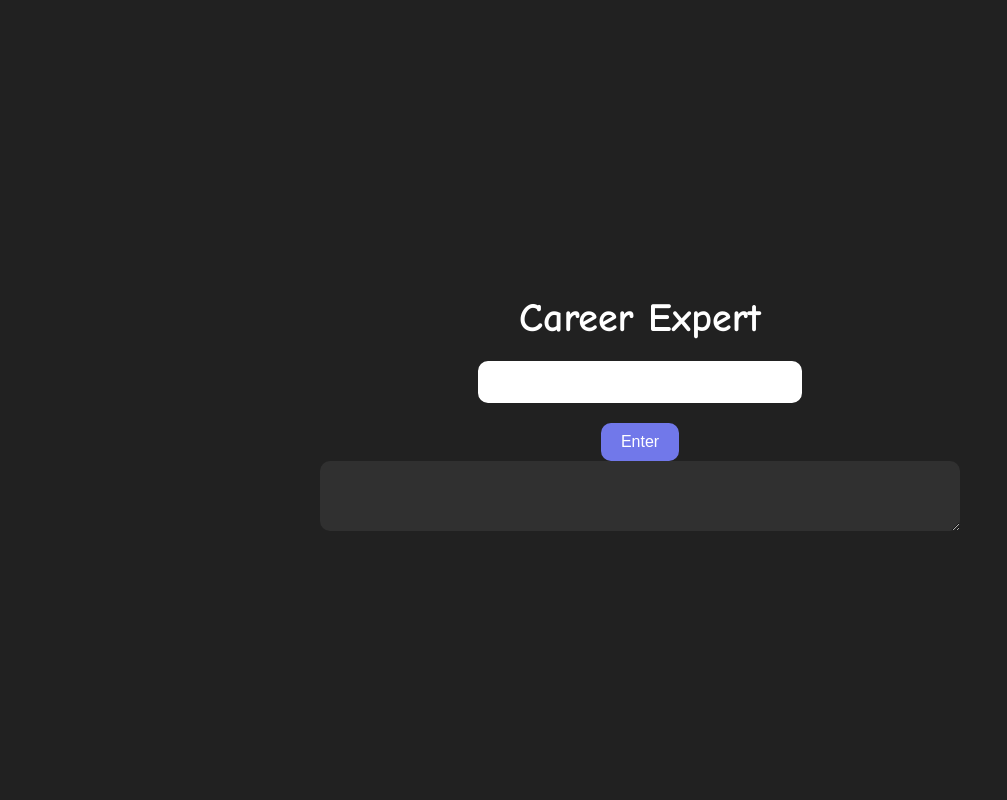
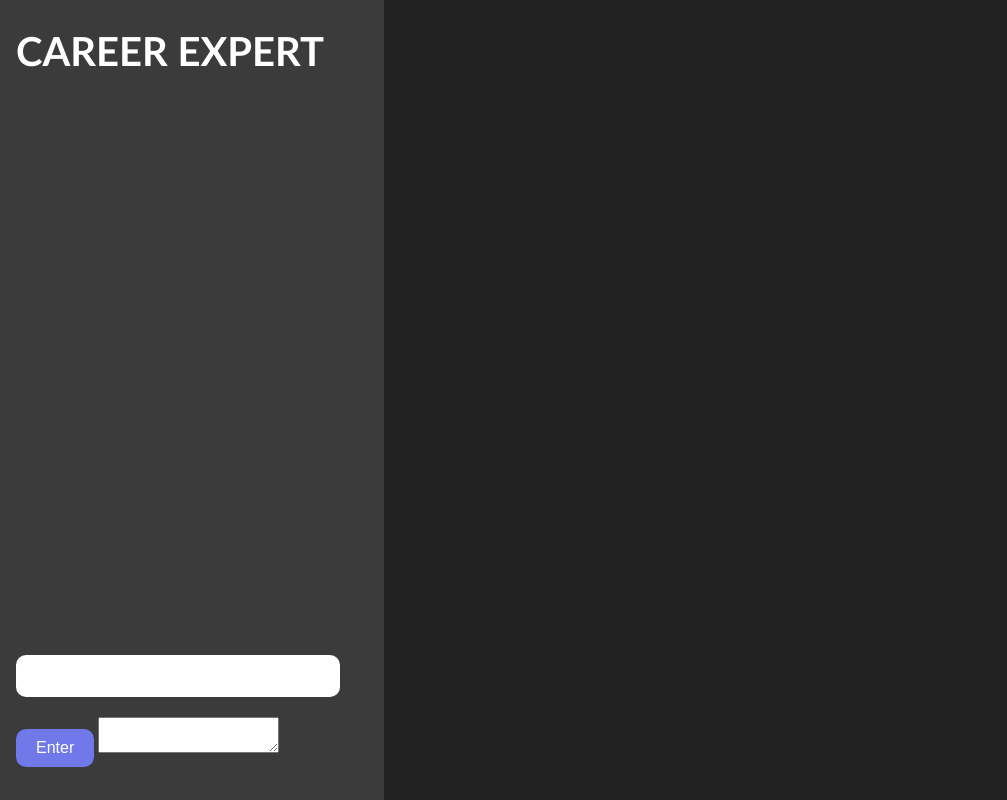
Before and after one commit to arjund95/QuackHacksProject, a website: page index.html in a window 1280 px wide. Shown: the whole page, without its empty margins (0-1007 px from the left). Drawn offline with Linux system fonts and the light colour scheme.

Commit message:
css things

```diff
--- a/app.js
+++ b/app.js
@@ -3,9 +3,11 @@
  */
 
 import express from 'express';
+import path from 'path';
+import { fileURLToPath } from 'url';
 const app = express();
 
-app.use(express.static('public'));
+app.use(express.static(path.dirname(fileURLToPath(import.meta.url))));
 
 app.listen(3000, () => {
     console.log("Server is running on http://localhost:3000");
--- a/index.html
+++ b/index.html
@@ -11,12 +11,14 @@
     </head>
 
     <body>
-
-        <h1>Career Expert</h1>
-        <input type="text" id="userInput">
-        <button id="btn">Enter</button>
-        <textarea id="result"></textarea>
-
+        <div id="chat">
+            <h1>CAREER EXPERT</h1>
+            <div id="chat_box">
+                <input type="text" id="userInput">
+                <button id="btn">Enter</button>
+                <textarea id="result"></textarea>
+            </div>
+        </div>
     </body>
 
 
--- a/styles.css
+++ b/styles.css
@@ -1,5 +1,5 @@
 body {
-    font-family: 'Comic Sans MS', cursive, sans-serif;
+    font-family:'Trebuchet MS', 'Lucida Sans Unicode', 'Lucida Grande', 'Lucida Sans', Arial, sans-serif;
     background-color: rgb(33, 33, 33);
     display: flex;
     flex-direction: column;
@@ -13,6 +13,9 @@ body {
     color: white;
     font-size: 2.5em;
     margin-bottom: 20px;
+    position: relative;
+    left: 2vh;
+
   }
 
   input[type="text"] {
@@ -39,7 +42,7 @@ body {
     background-color:rgb(90, 101, 234);
   }
 
-  textarea {
+  /* textarea {
     background-color: rgb(48, 48, 48);
     border: 2px transparent;
     border-radius: 10px;
@@ -48,4 +51,19 @@ body {
     max-width: 600px;
     white-space: pre-wrap;
     word-wrap: break-word;
-  }
+  } */
+
+
+#chat {
+    background-color: #3b3b3b;
+    position: absolute;
+    height: 100vh;
+    width: 30vw;
+    right: 70vw;
+}
+
+#chat_box {
+    position: relative;
+    left: 2vh;
+    top: 70vh;
+}
```
